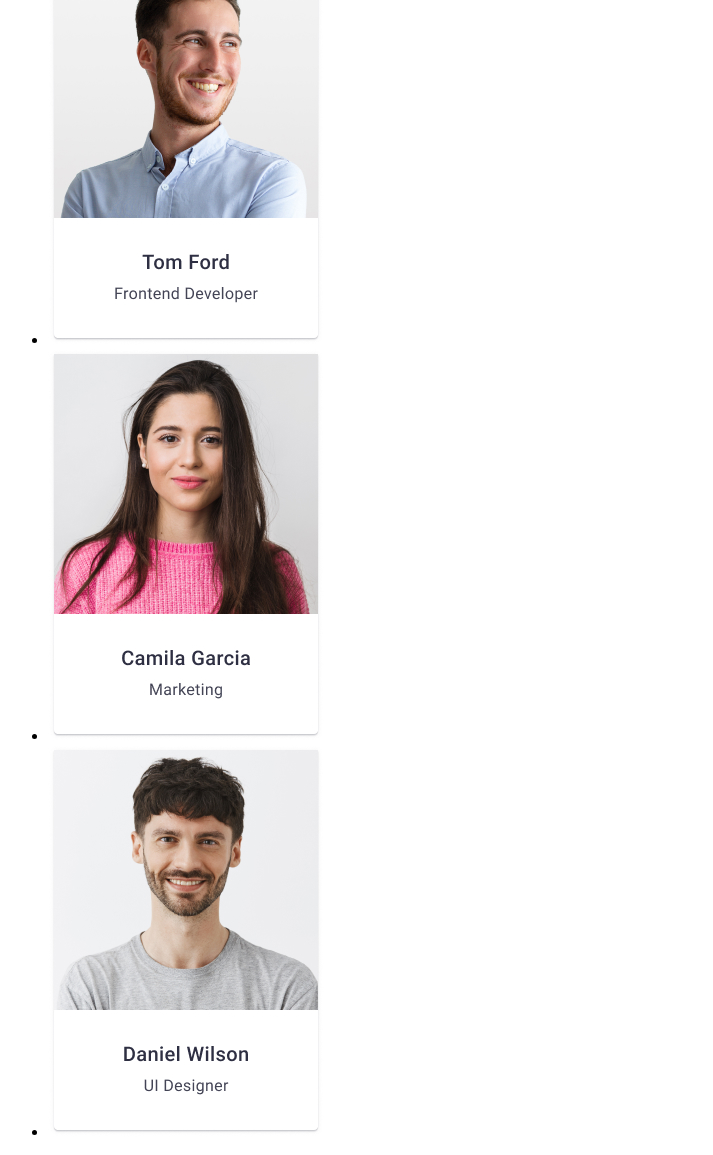
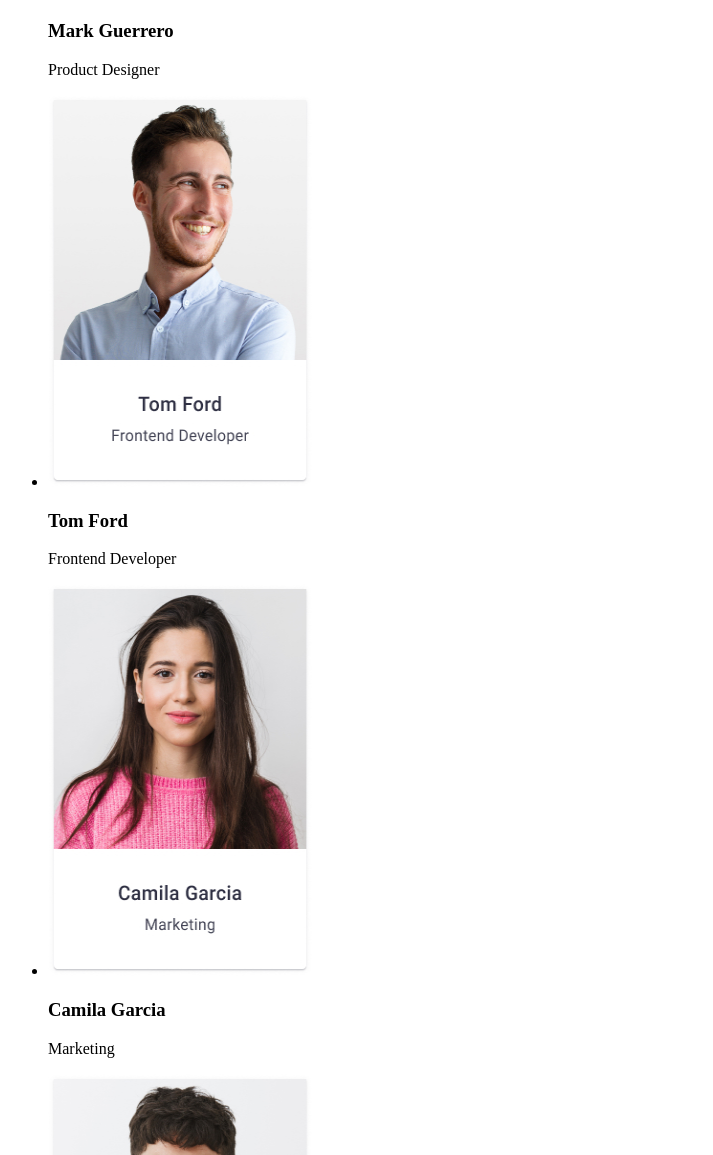
Before and after one commit to Roman-Tykhiy/goit-markup-hw-01, a plain HTML site: page index.html in a window 1280 px wide. Shown: the part 1055-2210 px from the top of the page, without its empty margins (0-713 px from the left). Drawn offline with Linux system fonts and the light colour scheme.

Commit message:
correction

```diff
--- a/index.html
+++ b/index.html
@@ -7,18 +7,20 @@
   </head>
   <body>
     <header>
-      <a href="/index.html">WebStudio</a>
       <nav>
+        <a href="/index.html">WebStudio</a>
         <ul>
           <li><a href="">Studio</a></li>
           <li><a href="">Portfolio</a></li>
           <li><a href="">Contacts</a></li>
         </ul>
       </nav>
-      <ul>
-        <li><a href="tel:+14251234563">+1(425) 123-45-63</a></li>
-        <li><a href="mailto:example@mail.pig">example@mail.pig</a></li>
-      </ul>
+      <address>
+        <ul>
+          <li><a href="tel:+14251234563">+1(425) 123-45-63</a></li>
+          <li><a href="mailto:example@mail.pig">example@mail.pig</a></li>
+        </ul>
+      </address>
     </header>
     <main>
       <!-- section_1 -->
@@ -28,6 +30,7 @@
       </section>
       <!-- section_2 -->
       <section>
+        <h2>Advantages</h2>
         <ul>
           <li>
             <h3>Strategy</h3>
@@ -65,41 +68,49 @@
         <ul>
           <li>
             <img
-              src="imege/team_card_1.jpg"
+              src="./imege/team_card_1.jpg"
               alt="Mark Guerrero"
-              width="276"
+              width="264"
               height="392"
             />
+            <h3>Mark Guerrero</h3>
+            <p>Product Designer</p>
           </li>
           <li>
             <img
-              src="imege/team_card_2.jpg"
+              src="./imege/team_card_2.jpg"
               alt="Tom Ford"
-              width="276"
+              width="264"
               height="392"
             />
+            <h3>Tom Ford</h3>
+            <p>Frontend Developer</p>
           </li>
           <li>
             <img
-              src="imege/team_card_3.jpg"
+              src="./imege/team_card_3.jpg"
               alt="Camila Garcia"
-              width="276"
+              width="264"
               height="392"
             />
+            <h3>Camila Garcia</h3>
+            <p>Marketing</p>
           </li>
           <li>
             <img
-              src="imege/team_card_4.jpg"
+              src="./imege/team_card_4.jpg"
               alt="Daniel Wilson"
-              width="276"
+              width="264"
               height="392"
             />
+            <h3>Daniel Wilson</h3>
+            <p>UI Designer</p>
           </li>
         </ul>
       </section>
     </main>
     <footer>
-      <h2>WebStudio</h2>
+      <a href="/index.html">WebStudio</a>
       <p>
         Increase the flow of customers and sales for your business with digital
         marketing & growth solutions.
```
